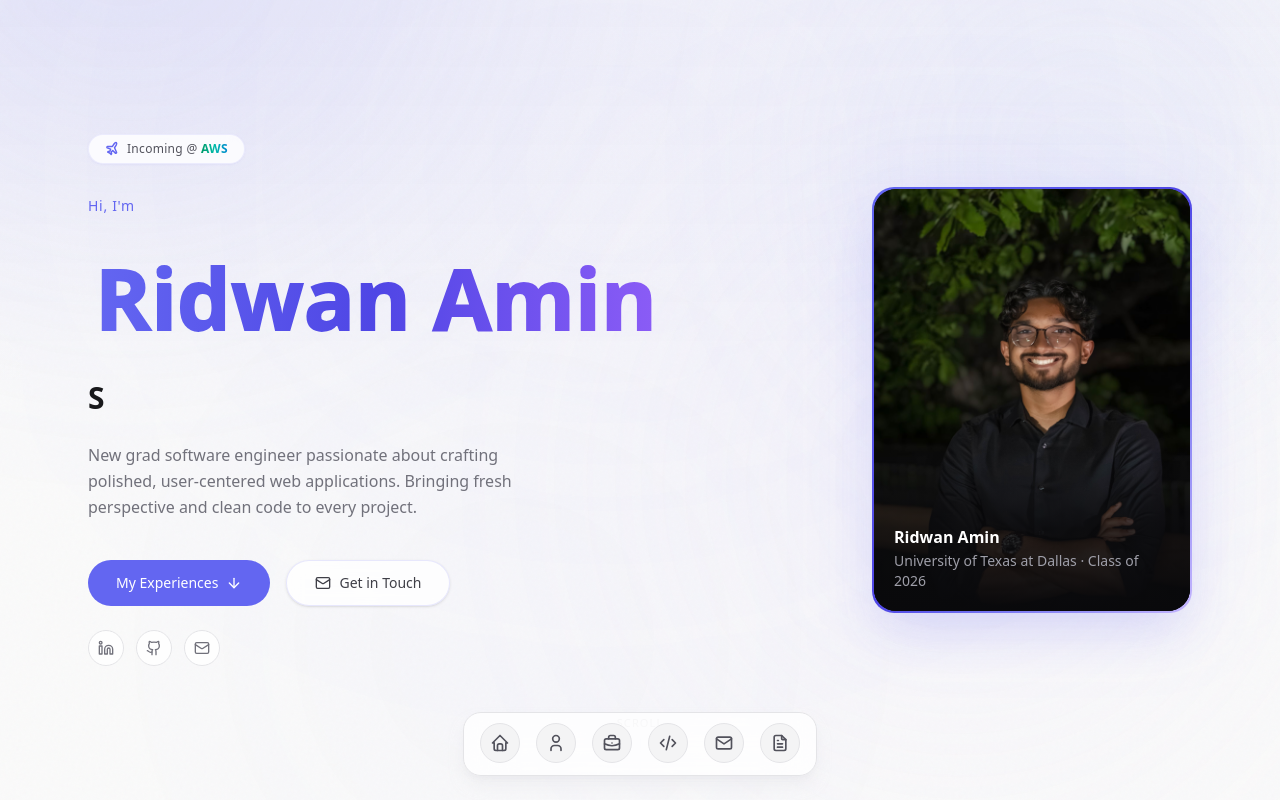
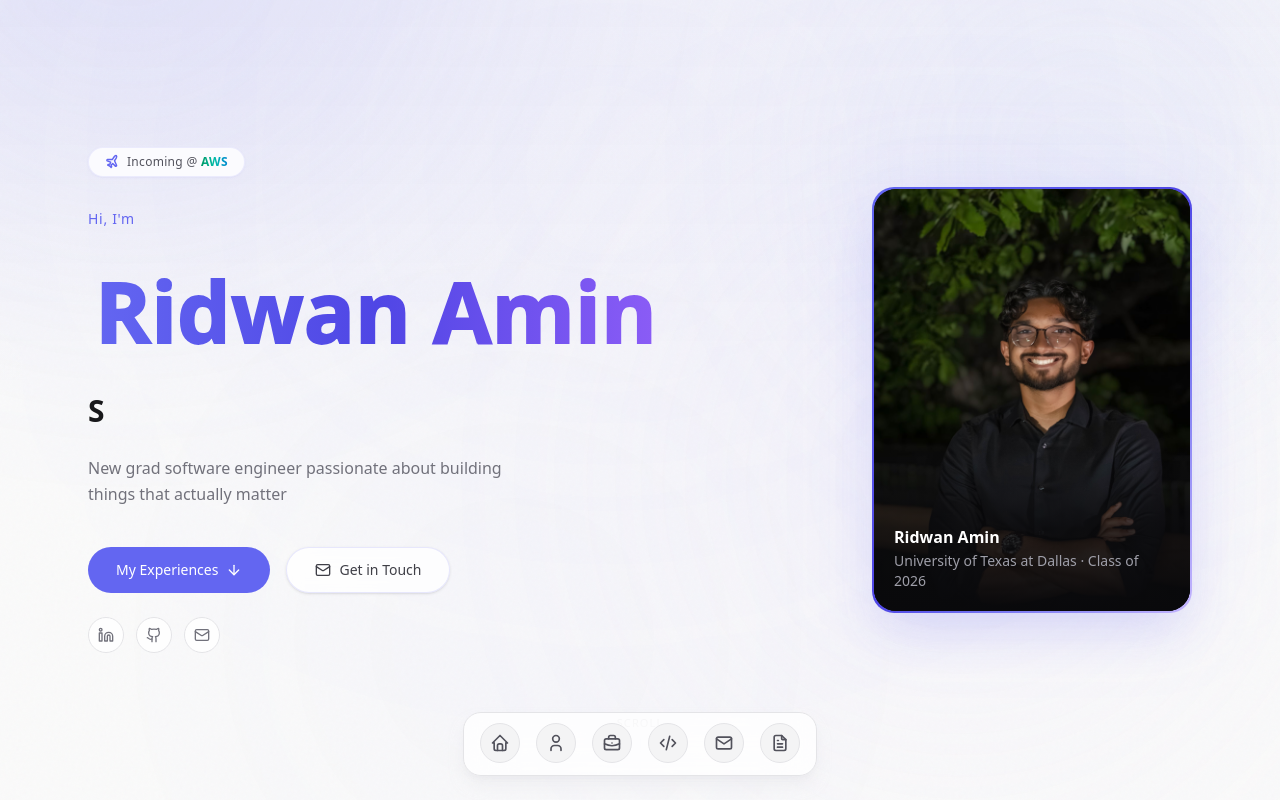
Before and after one commit to RidwanAmin21/ridwan-portfolio, a Next.js app: page / in a window 1280 px wide. Shown: the top 800 px of the page. Built offline with nearby package versions, Linux system fonts and the light colour scheme.

Commit message:
less nerdy description

```diff
--- a/src/components/sections/Hero.tsx
+++ b/src/components/sections/Hero.tsx
@@ -197,9 +197,7 @@ const Hero = () => {
               {...fadeUp(CONTENT_START + 0.15)}
               className="mt-6 max-w-md text-base text-zinc-500 leading-relaxed mx-auto md:mx-0"
             >
-              New grad software engineer passionate about crafting polished,
-              user-centered web applications. Bringing fresh perspective and
-              clean code to every project.
+              New grad software engineer passionate about building things that actually matter
             </motion.p>
 
             {/* CTA Buttons */}
```
